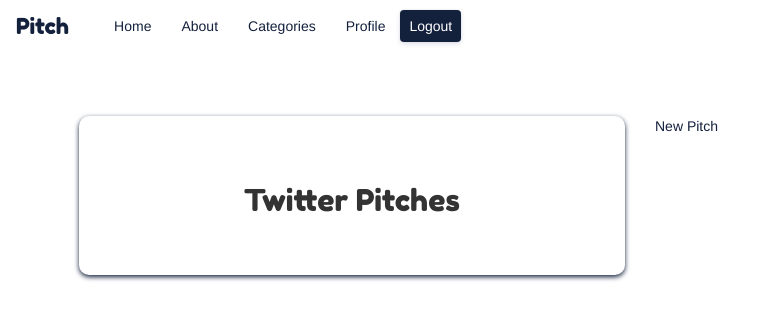
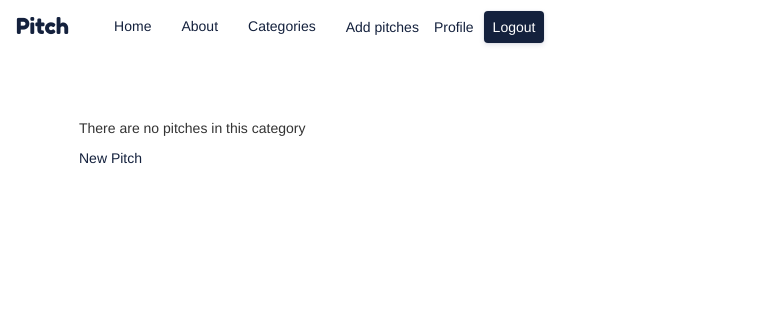
Before and after one commit to lornakamau/pitch, a Flask app: page /pitches/1 in a window 1280 px wide. Shown: the top 320 px of the page, without its empty margins (0-765 px from the left). Run offline with Flask 2, Linux system fonts and the light colour scheme; the visitor is signed in with stand-in values (Sample User, id 1); data comes from the database, SQL or seed files in the repository; data that the repository does not hold is empty; some libraries are stand-ins or nearby versions.

Commit message:
add Add Pitch button on Navbar

```diff
--- a/app/templates/categories.html
+++ b/app/templates/categories.html
@@ -13,8 +13,10 @@
     </div>
   {% endfor %}
     <div class="col-md-6">
+        {% if pitches %}
+        {% for pitch in pitches %}
         <div class="jumbotron">
-            <h2 class="text-center">Twitter Pitches</h2>
+            <h2 class="text-center">{{category.category_name}}</h2>
             {% for pitch in pitches %}
             <div class="card">
                 <div class="card-body">
@@ -47,9 +49,14 @@
             {% endif %}
             {% endfor%}
         </div>
+        {%endfor%}
+        {%else%}
+        <p id="nothing">There are no pitches in this category</p>
+        <a href="{{url_for('main.new_pitch', uname=current_user.username)}}">New Pitch</a>
+        {%endif%}
     </div>
     <div class="col-md-6">
-        <a href="{{ url_for('main.new_pitch')}}">New Pitch</a>
+
     </div>
 </div>
 {% endblock %}
--- a/app/templates/navbar.html
+++ b/app/templates/navbar.html
@@ -11,9 +11,9 @@
             <a class="navbar-brand" id="pitch" href="/">Pitch</a>
             <div class="navbar-right">
                 {% if current_user.is_authenticated %}
-                <a class="navbar-brand" href="{{url_for('main.profile',uname=current_user.username)}}"
-                    style="font-size: 14px; float: right !important;">Profile</a>
-                <a class=" btn my-2 my-sm-0" href="{{url_for('auth.logout')}}">Logout</a>
+                <a class="navbar-brand" style="font-size: 14px; float: right !important;" href="{{url_for('main.new_pitch', uname=current_user.username)}}"> Add pitches</a>
+                <a href="{{url_for('main.profile',uname=current_user.username)}}">Profile</a>
+                <a class=" btn my-2 my-sm-0" href="{{url_for('auth.logout')}}" style="margin: 10px;">Logout</a>
                 {% else %}
                 <a class="navbar-brand"></a>
                 <a class="btn my-2 my-sm-0" style="font-size: 14px; margin: 10px; float: right !important;"
```
